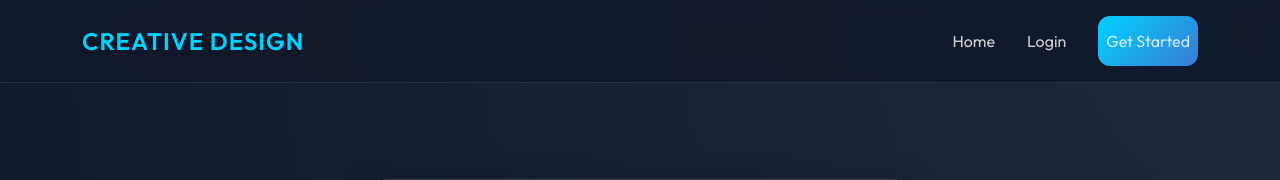
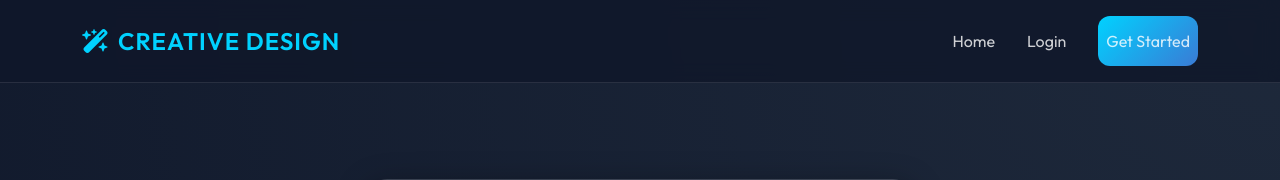
Before and after one commit to VishnuSuresh0204/Creative-Design, a Django app: page /user_reg/ in a window 1280 px wide. Shown: the top 180 px of the page. Run offline with Django 5.2, Linux system fonts and the light colour scheme.

Commit message:
Enhanced template visuals: curated premium design imagery, professional placeholders, and brand identity refinement

```diff
--- a/creative/templates/base.html
+++ b/creative/templates/base.html
@@ -132,7 +132,10 @@
   <body>
     <nav class="navbar navbar-expand-lg sticky-top">
       <div class="container">
-        <a class="navbar-brand" href="/">CREATIVE DESIGN</a>
+        <a class="navbar-brand d-flex align-items-center" href="/">
+          <i class="fas fa-magic-wand-sparkles me-2"></i>
+          CREATIVE DESIGN
+        </a>
         <button
           class="navbar-toggler"
           type="button"
--- a/creative/templates/index.html
+++ b/creative/templates/index.html
@@ -14,7 +14,7 @@
     </div>
     <div class="col-lg-5 animate-fade" style="animation-delay: 0.2s;">
         <div class="glass-card p-4">
-            <img src="https://images.unsplash.com/photo-1558655146-d09347e92766?auto=format&fit=crop&q=80&w=800" alt="Creative Content" class="img-fluid rounded-4 shadow-lg">
+            <img src="https://images.unsplash.com/photo-1626785774573-4b799315345d?auto=format&fit=crop&q=80&w=800" alt="Creative Content" class="img-fluid rounded-4 shadow-lg">
         </div>
     </div>
 </div>
--- a/creative/templates/user/browse_designs.html
+++ b/creative/templates/user/browse_designs.html
@@ -23,6 +23,8 @@
             <div class="glass-card overflow-hidden h-100 d-flex flex-column">
                 {% if design.image %}
                 <img src="{{ design.image.url }}" class="card-img-top" style="height: 250px; object-fit: cover;">
+                {% else %}
+                <img src="https://images.unsplash.com/photo-1579546929518-9e396f3cc809?auto=format&fit=crop&q=80&w=800" class="card-img-top" style="height: 250px; object-fit: cover;">
                 {% endif %}
                 <div class="p-4 flex-grow-1">
                     <div class="d-flex justify-content-between mb-2">
--- a/creative/templates/user/design_details.html
+++ b/creative/templates/user/design_details.html
@@ -9,6 +9,8 @@
             <div class="glass-card p-3 mb-4">
                 {% if design.image %}
                 <img src="{{ design.image.url }}" class="img-fluid rounded-4 w-100" id="previewImage">
+                {% else %}
+                <img src="https://images.unsplash.com/photo-1579546929518-9e396f3cc809?auto=format&fit=crop&q=80&w=1200" class="img-fluid rounded-4 w-100" id="previewImage">
                 {% endif %}
             </div>
             <div class="glass-card p-4">
@@ -18,6 +20,10 @@
                     <div class="me-3">
                         {% if design.seller.image %}
                         <img src="{{ design.seller.image.url }}" class="rounded-circle" style="width: 50px; height: 50px; object-fit: cover;">
+                        {% else %}
+                        <div class="rounded-circle bg-info bg-opacity-10 d-flex align-items-center justify-content-center text-info" style="width: 50px; height: 50px;">
+                            <i class="fas fa-user-ninja fs-4"></i>
+                        </div>
                         {% endif %}
                     </div>
                     <div>
```
